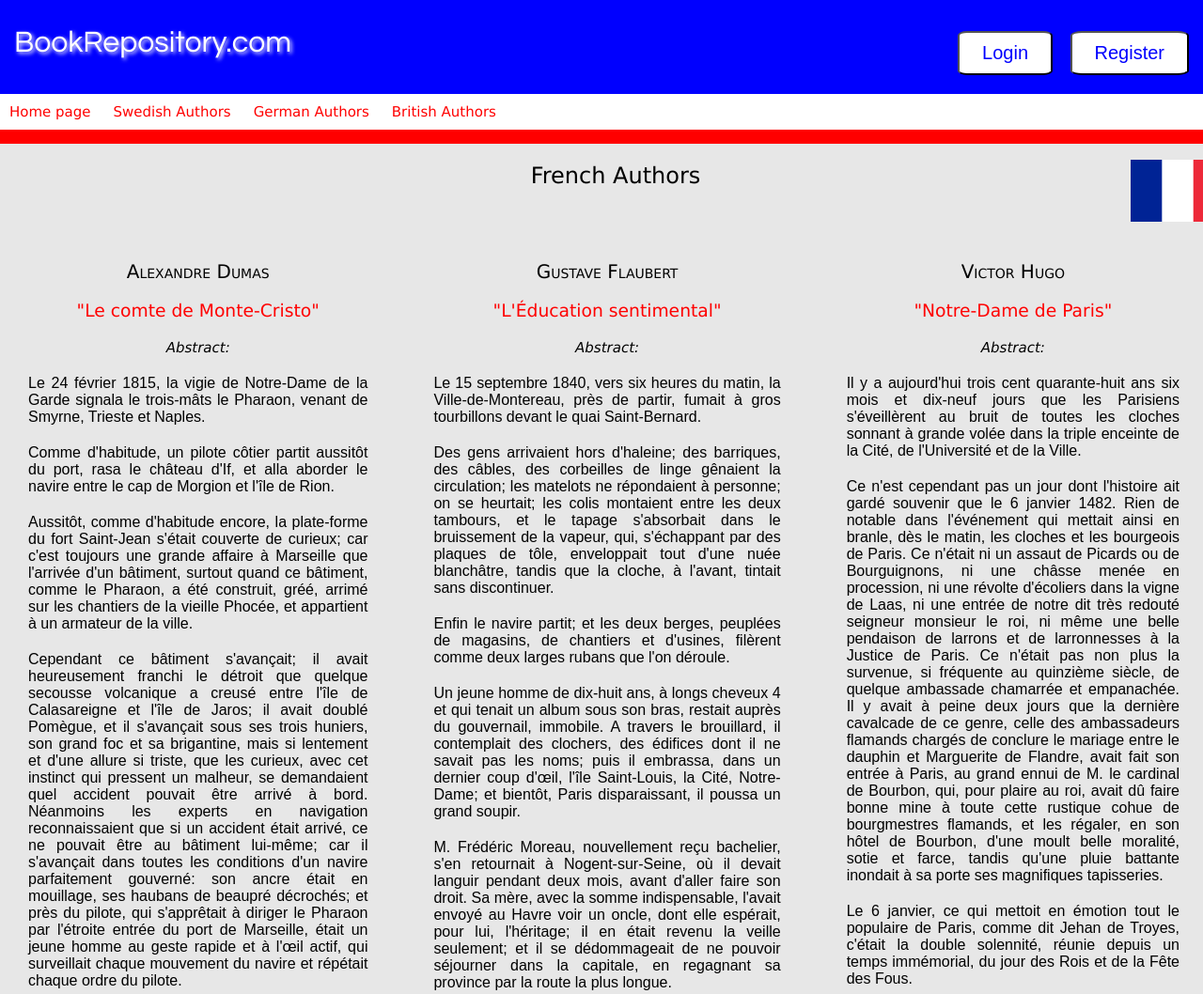
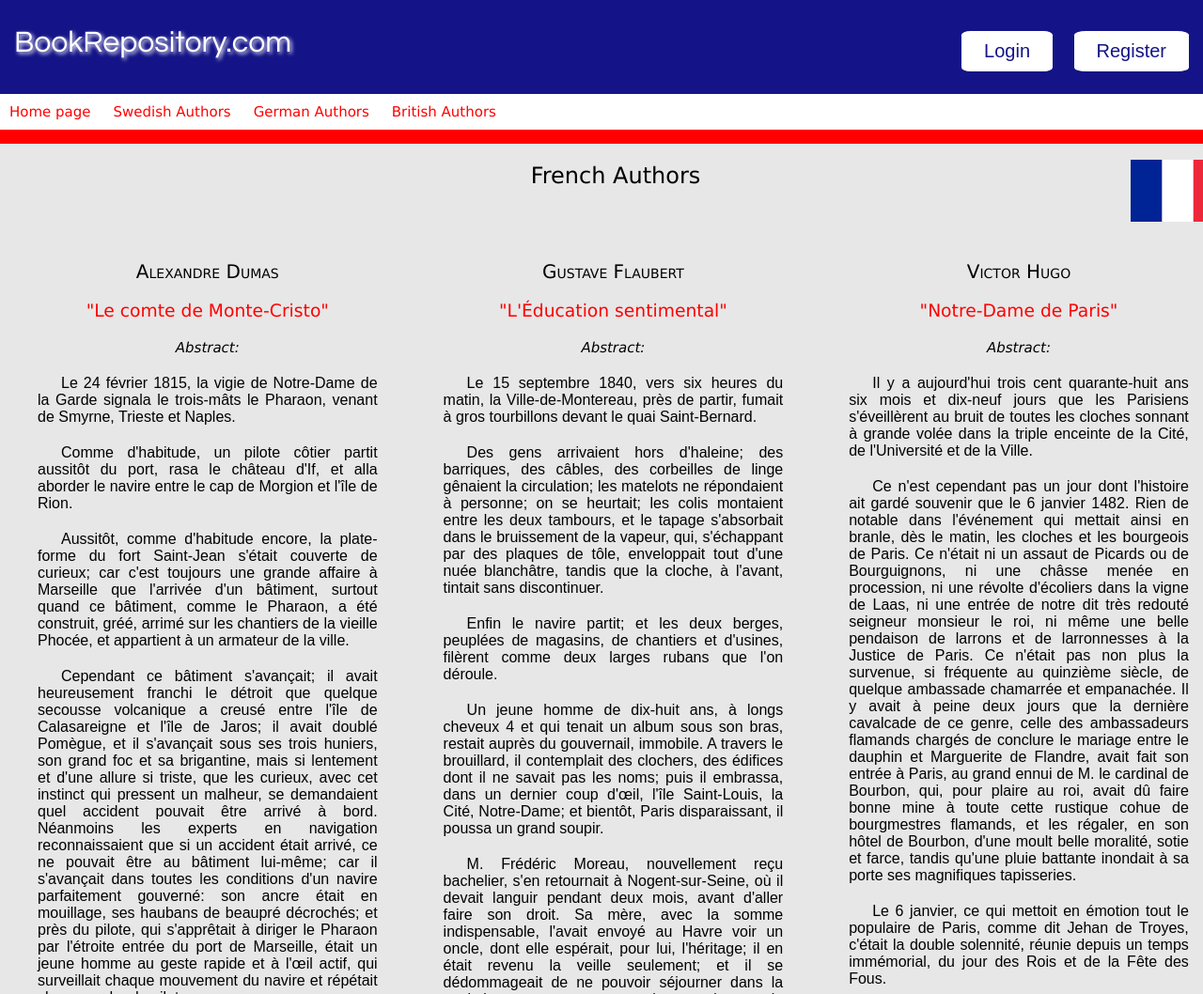
Before and after one commit to angie-hib/angie-hib.github.io-project1, a plain HTML site: page html/france.html in a window 1280 px wide. Shown: the top 1058 px of the page at 94% size. Drawn offline with Linux system fonts and the light colour scheme.

Commit message:
Update france.css

```diff
--- a/css/france.css
+++ b/css/france.css
@@ -1,54 +1,57 @@
-header {
-    background-color: blue;
+header { /*color*/
+    background-color: rgb(20, 20, 136);
 }
 
-#logo {
+nav { /*color*/
+    border-bottom: 15px solid red;
+    background-color: white;
+}
+
+#logo { /*color*/
     color: white;
     text-shadow: 2px 2px 4px white;
 }
 
-#login, #register {
-    color: blue;
+#login { /*postion due to increased button size*/
+    right: 160px;
+}
+
+input { /*color, border, padding, and radius*/
+    color: rgb(20, 20, 136);
     background-color: white;
     border-radius: 10%;
+    border: 0px;
     padding: 10px 24px;
 }
 
-#login {
-    right: 160px;
+a:link, a:visited { /*color*/
+    color: red;
 }
 
-nav {
-    border-bottom: 15px solid red;
-    background-color: white;
+section { /*width*/
+    width: 100%;
 }
 
-img {
+h2, h3, h4, h5 { /*alignment*/
+    text-align: center;
+}
+
+p {
+    text-indent: 25px;
+  }
+
+img { /*position and scaling*/
     position: absolute;
     left: 94%;
     object-fit: scale-down;
-    height: 100px;
-    width:  100px;
-}
-
-a:link, a:visited {
-    color: red;
-}
-
-section {
-    width: 100%;
-}
-
-h2, h3, h4, h5 {
-    text-align: center;
 }
 
 .grid-container {
     display: grid;
-    grid-template-columns: auto auto auto;
+    grid-template-columns: 32% 32% 32%;
     grid-gap: 30px;
     padding: 20px;
-    margin-left: -25px;
+    margin-left: -15px;
 }
 
 .grid-container > div {
@@ -57,7 +60,7 @@ h2, h3, h4, h5 {
     padding: 20px;
 }
 
-footer, footer a:link, footer a:visited {
-    background-color: blue;
+footer, footer a:link, footer a:visited { /*color*/
+    background-color: rgb(20, 20, 136);
     color: white;
 }
```
